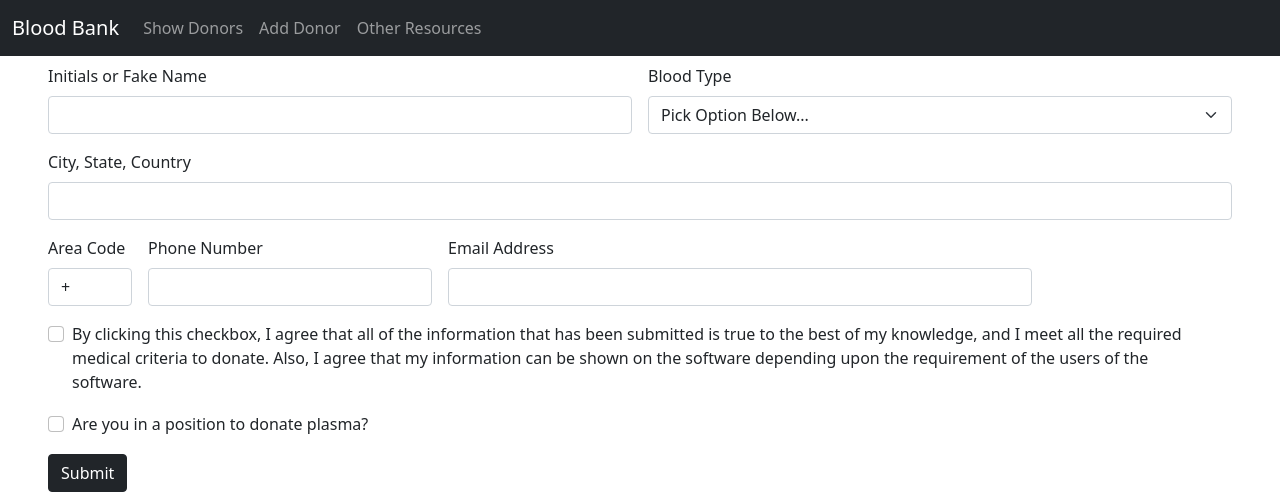
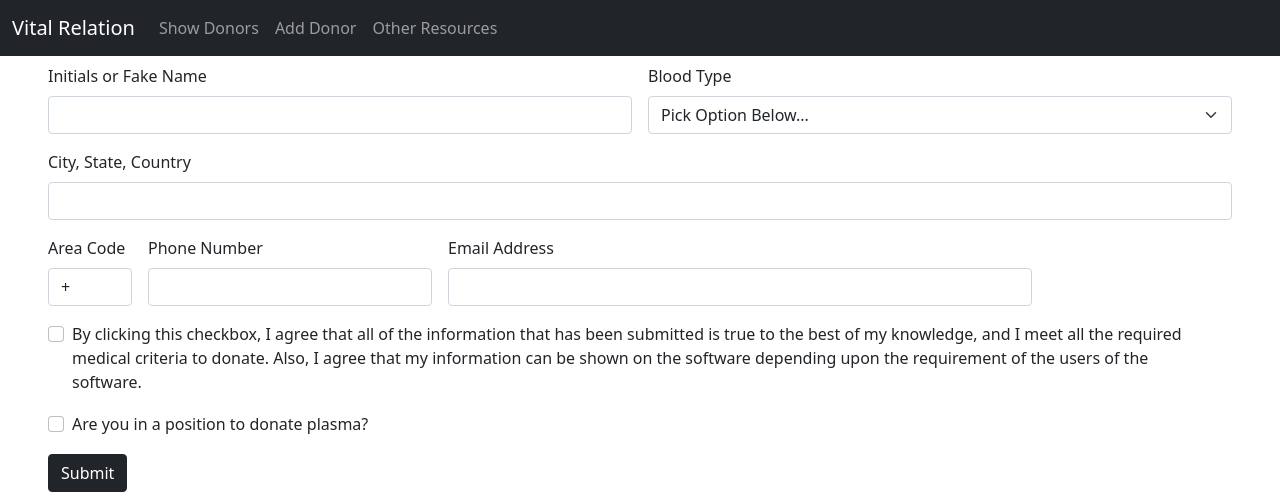
Before and after one commit to ywanika/addressBook, a Flask app: page /add in a window 1280 px wide. Shown: the top 499 px of the page. Run offline with Flask 2, Linux system fonts and the light colour scheme; some libraries are stand-ins or nearby versions.

Commit message:
trying to show favicon

```diff
--- a/app.py
+++ b/app.py
@@ -208,7 +208,7 @@ if __name__ == "__main__":
 
 
 """up to 3 sarch agains, after have to wait 10 min, info icon, +1/+91 🆗, have ppl check spam (what if I didn't get the email), favicon 16x16 32x32 64x64"""
-#remove debug, change recieving email
+#remove debug
 """make the email prettier, vaccination info"""
 """confirm email to delete user"""
 """dlib library, password should not have .strip"""
--- a/templates/base.html
+++ b/templates/base.html
@@ -7,13 +7,14 @@
   <title>
     Vital Relation
   </title>
+  <link rel="icon" type="image/png" href="../static/vitalR_16.png"/>
 </head>
 
 <body>
 
   <nav class="navbar navbar-expand-lg navbar-dark bg-dark">
     <div class="container-fluid">
-      <a class="navbar-brand" href="/">Blood Bank</a>
+      <a class="navbar-brand" href="/">Vital Relation</a>
       <button class="navbar-toggler" type="button" data-bs-toggle="collapse" data-bs-target="#navbarSupportedContent"
         aria-controls="navbarSupportedContent" aria-expanded="false" aria-label="Toggle navigation">
         <span class="navbar-toggler-icon"></span>
```
Also changed, not shown: static/vitalR_16.png (added), static/vitalR_32.png (added), static/vitalR_62.png (added).
